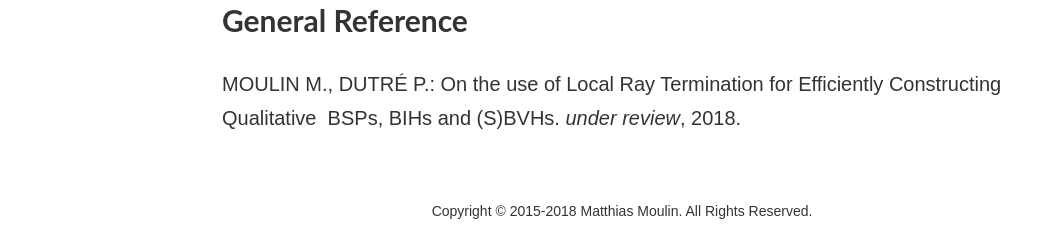
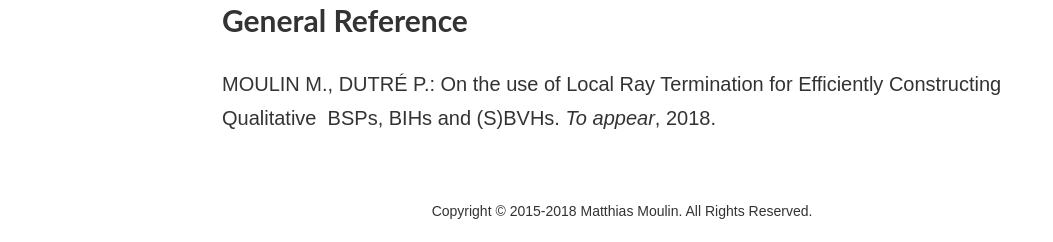
Before and after one commit to matt77hias/Blog, a Jekyll site: the page built from _posts/2018-02-04-candidate-partitions-of-hierarchical-acceleration-data-structures-for-ray-tracing.md, in a window 1280 px wide and 900 px high, scrolled down 12364 px. Shown: the part 655-897 px from the top of the window, without its empty margins (18-1071 px from the left). Built offline with Jekyll 4.4.1, drawn with Linux system fonts in a browser that asks for light colours; comment, search, counter and statistics services are not loaded.

Commit message:
Update 2018-02-04-candidate-partitions-of-hierarchical-acceleration-data-structures-for-ray-tracing.md

```diff
--- a/_posts/2018-02-04-candidate-partitions-of-hierarchical-acceleration-data-structures-for-ray-tracing.md
+++ b/_posts/2018-02-04-candidate-partitions-of-hierarchical-acceleration-data-structures-for-ray-tracing.md
@@ -213,4 +213,4 @@ Note that the papers introducing GK-BVHs and SBVHs are both of the same year and
 
 # General Reference
 
-MOULIN M., DUTRÉ P.: On the use of Local Ray Termination for Efficiently Constructing Qualitative  BSPs, BIHs and (S)BVHs. *under review*, 2018.
+MOULIN M., DUTRÉ P.: On the use of Local Ray Termination for Efficiently Constructing Qualitative  BSPs, BIHs and (S)BVHs. *To appear*, 2018.
```
